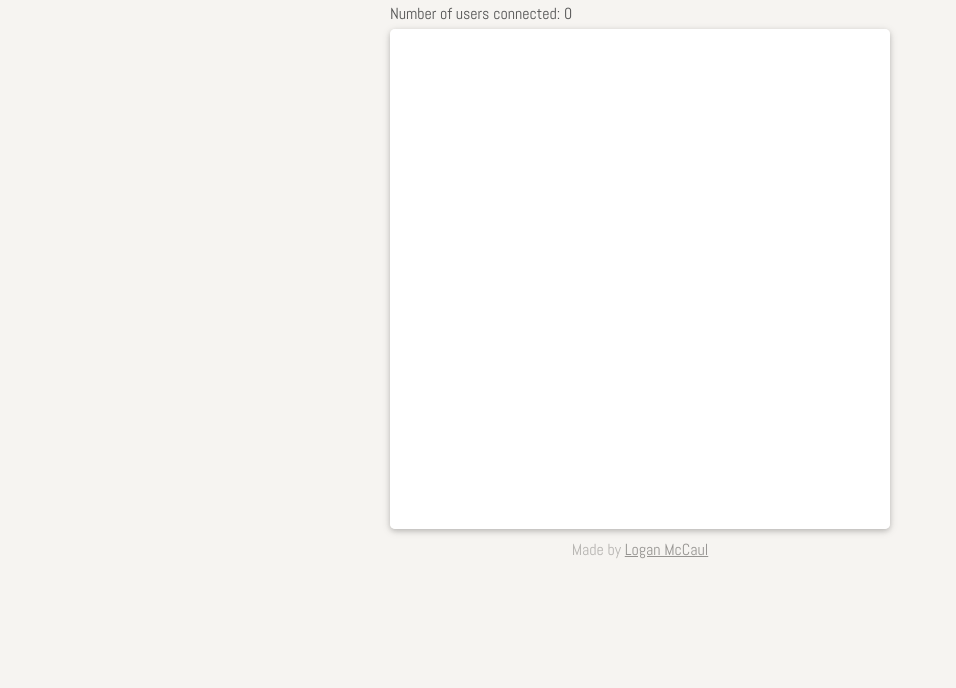
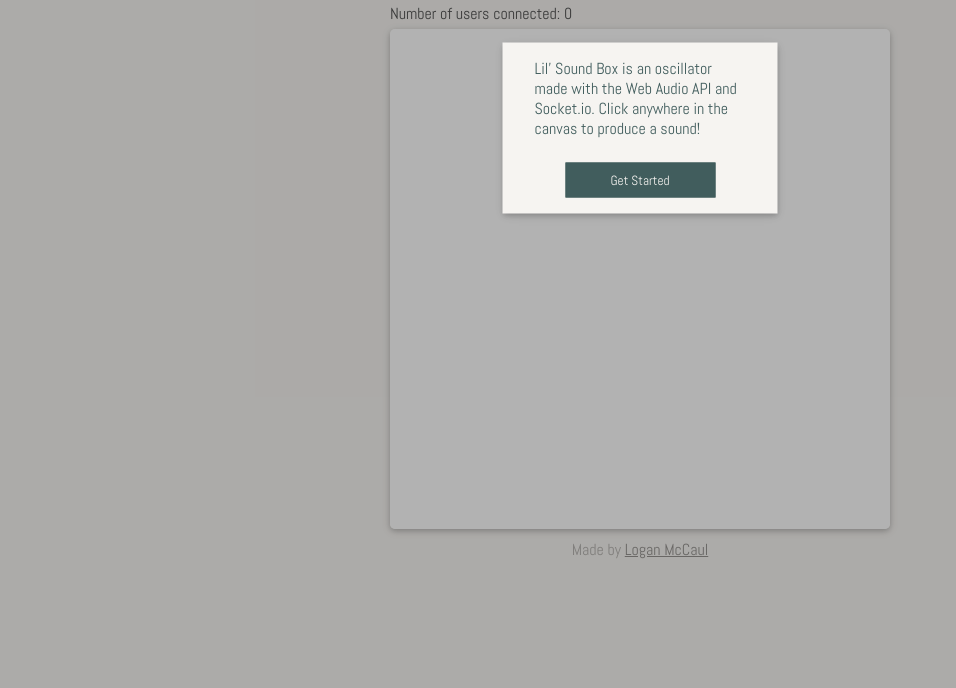
Before and after one commit to loganmccaul/loganslilsoundbox, a website: page public/index.html in a window 1280 px wide. Shown: the part 112-800 px from the top of the page, without its empty margins (0-956 px from the left). Drawn offline with nearby package versions, Linux system fonts and the light colour scheme; no server answers.

Commit message:
feat: slight updates from the old days

```diff
--- a/public/index.html
+++ b/public/index.html
@@ -16,11 +16,23 @@
 	<p class="user-count">Number of users connected: <span id="userCount">0</span></p>
 	<div id="container" class="clearfix">
 	</div>
+  <div class="instructions__container">
+    <div class="instructions">
+      Lil' Sound Box is an oscillator made with the Web Audio API and Socket.io. Click anywhere in the canvas to produce a sound!
+      <button id="instructions-dismiss">Get Started</button>
+    </div>
+  </div>
 	<script>
 		var audioCtx = new (window.AudioContext || window.webkitAudioContext)();
 		var sounds = [];
 		var notes = [];
 		var socket = io();
+
+    const getStarted = document.getElementById('instructions-dismiss');
+    getStarted.addEventListener('click', () => {
+      document.querySelector('.instructions__container').classList.add('instructions--hidden');
+      audioCtx.resume();
+    });
 
 		//LEARN THIS
 		function transpose(a) {
--- a/public/stylesheets/style.css
+++ b/public/stylesheets/style.css
@@ -3,6 +3,7 @@
 			padding: 0;
 			transition: all .1s ease-out;
 			box-sizing: border-box;
+				font-family: 'abel';
 		}
 .user-count{
 	text-align: left;
@@ -66,3 +67,47 @@
 					height: 100vh !important;
 				}
 			}
+
+.instructions__container {
+	position: fixed;
+	background: rgba(0,0,0,.3);
+	width: 100vw;
+	height: 100vh;
+	top: 0;
+	left: 0;
+}
+
+.instructions {
+	background: rgba(246, 244, 241, 1);
+	position: fixed;
+	width: 275px;
+	top: 30%;
+	left: 50%;
+	transform: translate(-50%, -50%);
+	color: #415D5D;
+	padding: 1rem 2rem;
+	line-height: 1.25;
+	box-shadow: 0px 2px 5px 0px rgba(0, 0, 0, 0.16), 0px 2px 10px 0px rgba(0, 0, 0, 0.12);
+}
+
+.instructions button {
+	padding: .5rem .25rem;
+	width: 50px;
+	border: 1px solid #415D5D;
+	transition: all .15s ease-in-out;
+	margin: 1.5rem auto 0;
+	display: block;
+	color: rgba(246, 244, 241, 1);
+	background: #415D5D;
+	width: 150px;
+
+}
+
+.instructions button:hover {
+	background: rgba(65, 93, 93, .8);
+	cursor: pointer;
+}
+
+.instructions--hidden {
+	display: none;
+}
```
Also changed, not shown: CHANGELOG.md (deleted), License.txt (deleted), README.md (deleted), 1 other file.
